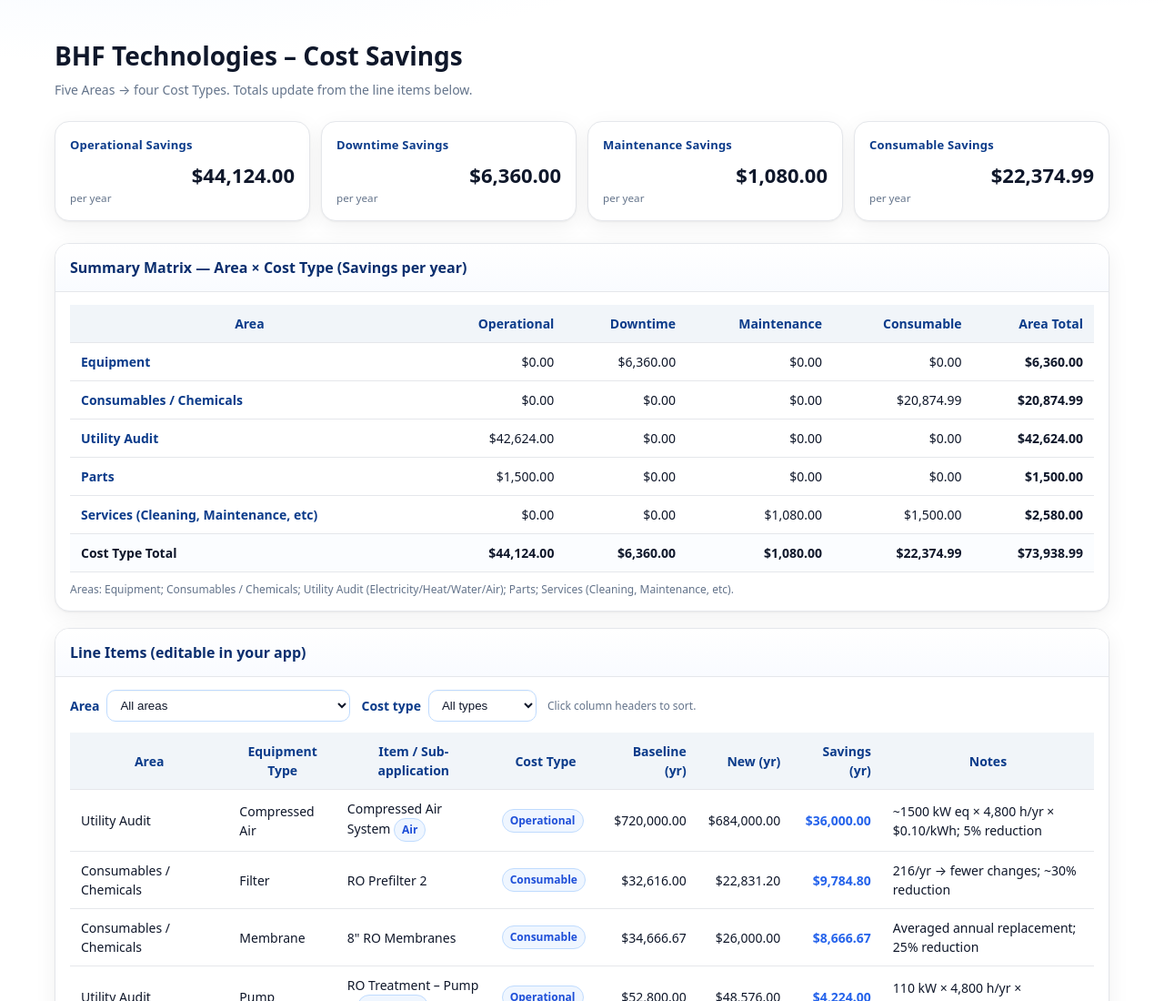
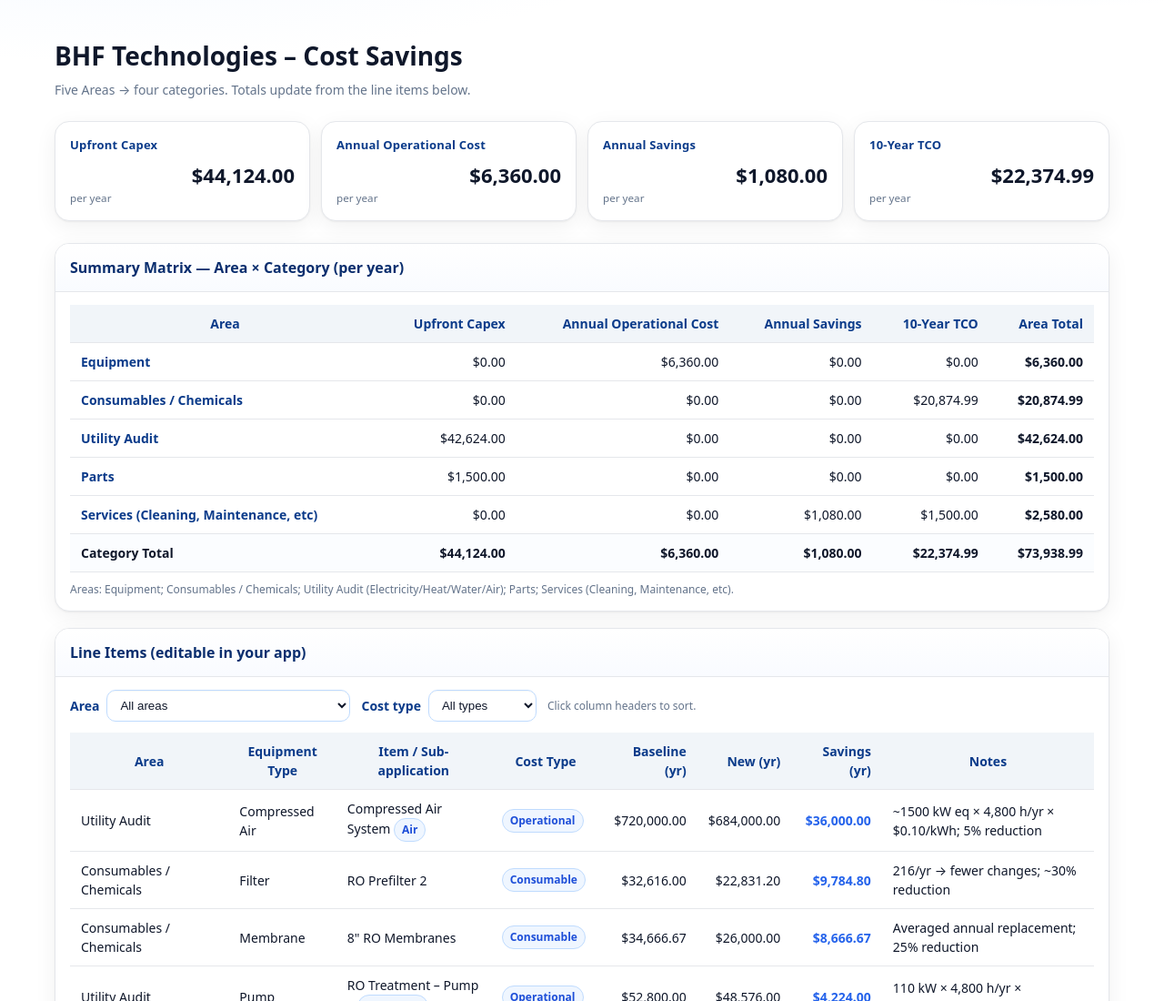
Before and after one commit to adhishagc/bf-technologies-costing, a plain HTML site: page index.html in a window 1280 px wide. Shown: the top 1100 px of the page at 91% size. Drawn offline with Linux system fonts and the light colour scheme.

Commit message:
Update index.html

```diff
--- a/index.html
+++ b/index.html
@@ -117,14 +117,14 @@
 <body>
 <div class="wrap">
   <h1>BHF Technologies – Cost Savings</h1>
-  <p class="sub">Five Areas → four Cost Types. Totals update from the line items below.</p>
+  <p class="sub">Five Areas → four categories. Totals update from the line items below.</p>
 
-  <!-- KPI cards by cost type -->
+  <!-- KPI cards -->
   <div class="row" id="kpis"></div>
 
-  <!-- Area × Cost Type matrix -->
+  <!-- Area × Category matrix -->
   <section class="panel">
-    <h2>Summary Matrix — Area × Cost Type (Savings per year)</h2>
+    <h2>Summary Matrix — Area × Category (per year)</h2>
     <div class="inner">
       <table class="matrix" id="matrix"></table>
       <div class="footnote">Areas: Equipment; Consumables / Chemicals; Utility Audit (Electricity/Heat/Water/Air); Parts; Services (Cleaning, Maintenance, etc).</div>
@@ -171,12 +171,12 @@ const lineItems = [
   // Consumables / Chemicals
   {area:'Consumables / Chemicals', equipmentType:'Filter', item:'RO Prefilter 1', costType:'Consumable', baseline:7344.00, now:4920.48, notes:'144/yr → 96/yr (life/price improvement) ~33% reduction'},
   {area:'Consumables / Chemicals', equipmentType:'Filter', item:'RO Prefilter 2', costType:'Consumable', baseline:32616.00, now:22831.20, notes:'216/yr → fewer changes; ~30% reduction'},
-  {area:'Consumables / Chemicals', equipmentType:'Membrane', item:'8\" RO Membranes', costType:'Consumable', baseline:34666.67, now:25999.995, notes:'Averaged annual replacement; 25% reduction'},
+  {area:'Consumables / Chemicals', equipmentType:'Membrane', item:'8" RO Membranes', costType:'Consumable', baseline:34666.67, now:25999.995, notes:'Averaged annual replacement; 25% reduction'},
 
   // Equipment (downtime avoided)
   {area:'Equipment', equipmentType:'Pump', item:'RO Prefilter 1', costType:'Downtime', baseline:8000.00, now:5360.00, notes:'2 h/change × 4/yr × $1,000/h; 33% fewer changeovers'},
   {area:'Equipment', equipmentType:'Pump', item:'RO Prefilter 2', costType:'Downtime', baseline:8000.00, now:5600.00, notes:'2 h/change × 4/yr × $1,000/h; 30% fewer changeovers'},
-  {area:'Equipment', equipmentType:'RO',   item:'8\" RO Membranes', costType:'Downtime', baseline:5280.00, now:3960.00, notes:'16 h event × 0.33/yr × $1,000/h; 25% fewer events'},
+  {area:'Equipment', equipmentType:'RO',   item:'8" RO Membranes', costType:'Downtime', baseline:5280.00, now:3960.00, notes:'16 h event × 0.33/yr × $1,000/h; 25% fewer events'},
 
   // Services
   {area:'Services (Cleaning, Maintenance, etc)', equipmentType:'RO', item:'RO System Routine Maintenance', costType:'Maintenance', baseline:2160.00, now:1080.00, notes:'3 h/visit @ $60; monthly → bimonthly'},
@@ -192,19 +192,28 @@ const money = n => n.toLocaleString(undefined,{style:'currency',currency})
 // add computed savings to items
 lineItems.forEach(r=> r.savings = +(r.baseline - r.now).toFixed(2));
 
-// ======== KPI cards (totals by cost type) ========
+// ======== Categories & labels ========
 const types = ['Operational','Downtime','Maintenance','Consumable'];
+const kpiLabels = [
+  'Upfront Capex',
+  'Annual Operational Cost',
+  'Annual Savings',
+  '10-Year TCO'
+];
+
+// ======== KPI cards with new labels ========
 const totalsByType = Object.fromEntries(types.map(t=>[t,0]));
 lineItems.forEach(r=> totalsByType[r.costType]+=r.savings);
+
 const kpiRoot = document.getElementById('kpis');
-['Operational','Downtime','Maintenance','Consumable'].forEach(t=>{
+types.forEach((t, i)=>{
   const card = document.createElement('div');
   card.className='kpi';
-  card.innerHTML = `<h3>${t} Savings</h3><div class="num">${money(totalsByType[t])}</div><small>per year</small>`;
+  card.innerHTML = `<h3>${kpiLabels[i]}</h3><div class="num">${money(totalsByType[t])}</div><small>per year</small>`;
   kpiRoot.appendChild(card);
 });
 
-// ======== Matrix: Area × Cost Type ========
+// ======== Matrix: Area × Category (display uses new labels) ========
 function buildMatrix(){
   // group by Area
   const byArea = {};
@@ -223,7 +232,7 @@ function buildMatrix(){
   ];
 
   let html = '<thead><tr><th>Area</th>' +
-             types.map(t=>`<th class="num">${t}</th>`).join('') +
+             kpiLabels.map(lbl=>`<th class="num">${lbl}</th>`).join('') +
              '<th class="num">Area Total</th></tr></thead><tbody>';
 
   let grand = {Operational:0,Downtime:0,Maintenance:0,Consumable:0};
@@ -238,7 +247,7 @@ function buildMatrix(){
   });
 
   const grandTotal = types.reduce((s,t)=>s+grand[t],0);
-  html += '</tbody><tfoot><tr><td><strong>Cost Type Total</strong></td>'+
+  html += '</tbody><tfoot><tr><td><strong>Category Total</strong></td>'+
           types.map(t=>`<td class="num"><strong>${money(grand[t])}</strong></td>`).join('')+
           `<td class="num"><strong>${money(grandTotal)}</strong></td></tr></tfoot>`;
 
@@ -293,7 +302,7 @@ function renderLines(){
   // sortable headers
   linesEl.querySelectorAll('th[data-k]').forEach(th=>{
     th.style.cursor='pointer';
-    th.onclick=()=>{sortKey = th.getAttribute('data-k'); sortDir = sortKey==='item'||sortKey==='notes'||sortKey==='area'||sortKey==='equipmentType'||sortKey==='costType' ? 1 : -1; renderLines();};
+    th.onclick=()=>{sortKey = th.getAttribute('data-k'); sortDir = (['item','notes','area','equipmentType','costType'].includes(sortKey)) ? 1 : -1; renderLines();};
   });
 
   // totals under the table (for the filtered view)
```
